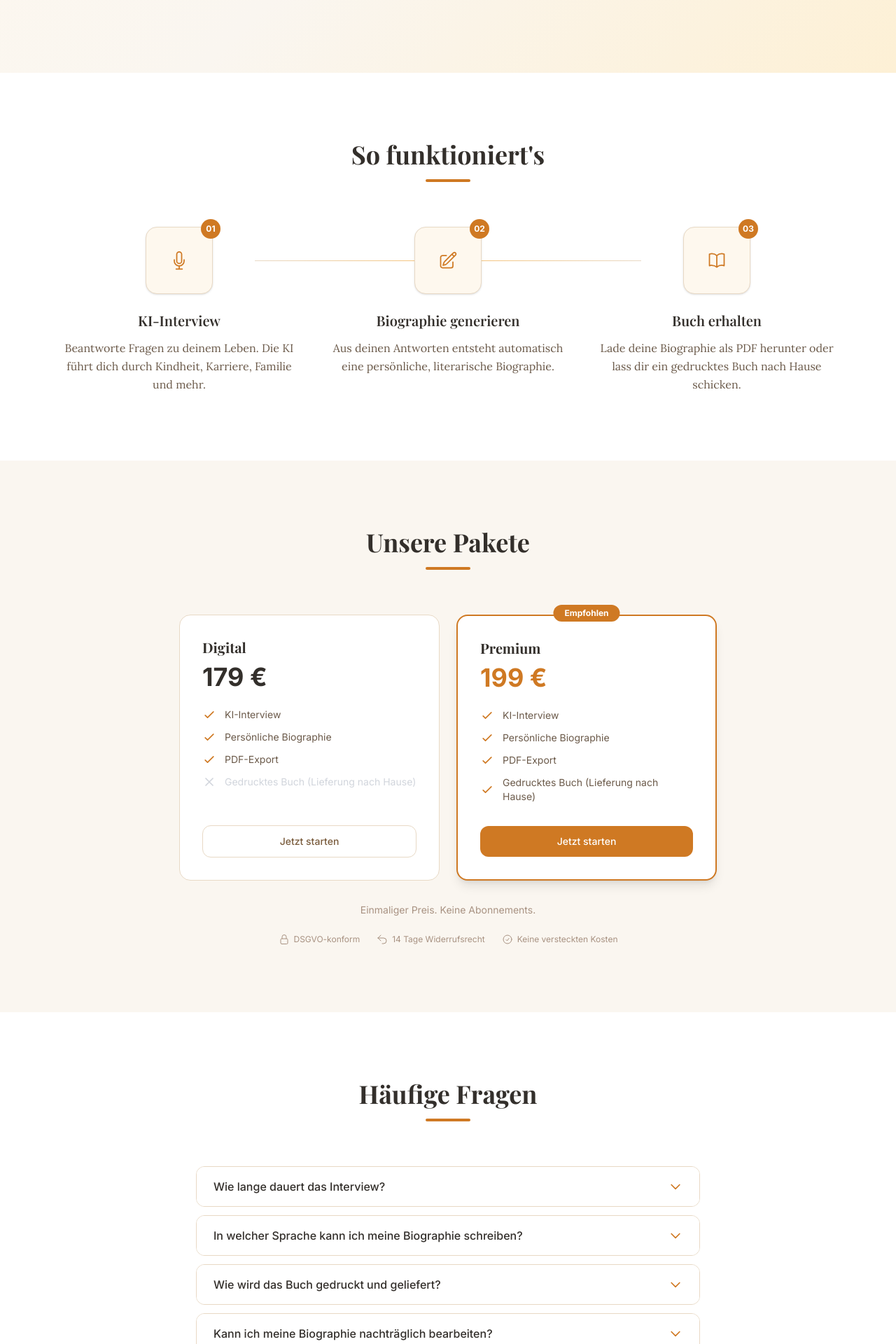
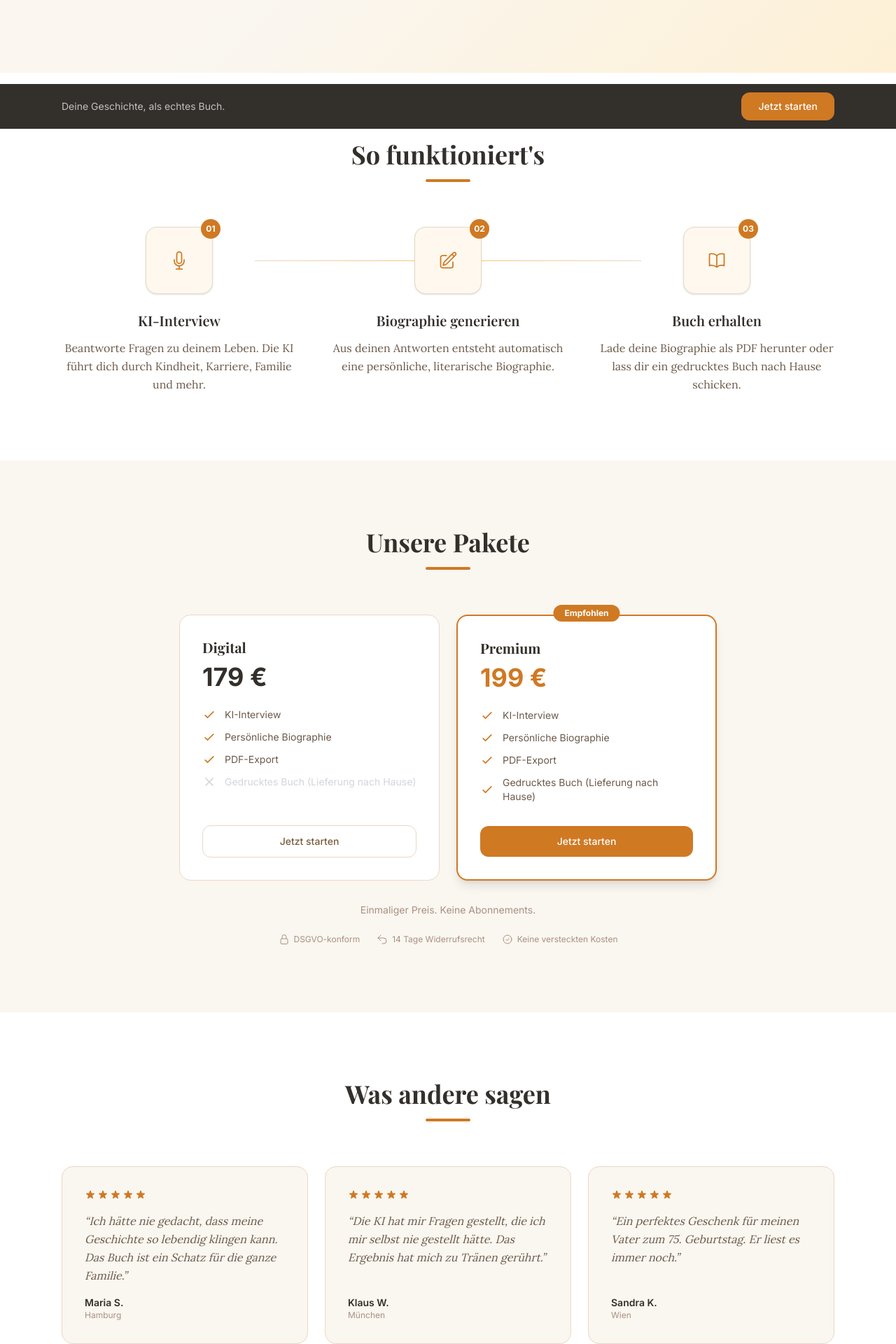
Before and after one commit to zeitgeist-stuco/ur-book-website, a Next.js app: page /de in a window 1280 px wide. Shown: the part 680-2600 px from the top of the page at 70% size. Built offline with nearby package versions, Linux system fonts and the light colour scheme; a web font is replaced by a local one.

Commit message:
feat: wire up Testimonials + StickyBar in page.tsx

```diff
--- a/src/app/[locale]/page.tsx
+++ b/src/app/[locale]/page.tsx
@@ -3,8 +3,10 @@ import { Header } from '@/components/Header'
 import { Hero } from '@/components/Hero'
 import { HowItWorks } from '@/components/HowItWorks'
 import { Pricing } from '@/components/Pricing'
+import { Testimonials } from '@/components/Testimonials'
 import { FAQ } from '@/components/FAQ'
 import { Footer } from '@/components/Footer'
+import { StickyBar } from '@/components/StickyBar'
 
 export default function HomePage() {
   return (
@@ -14,9 +16,11 @@ export default function HomePage() {
         <Hero />
         <HowItWorks />
         <Pricing />
+        <Testimonials />
         <FAQ />
       </main>
       <Footer />
+      <StickyBar />
     </>
   )
 }
```
